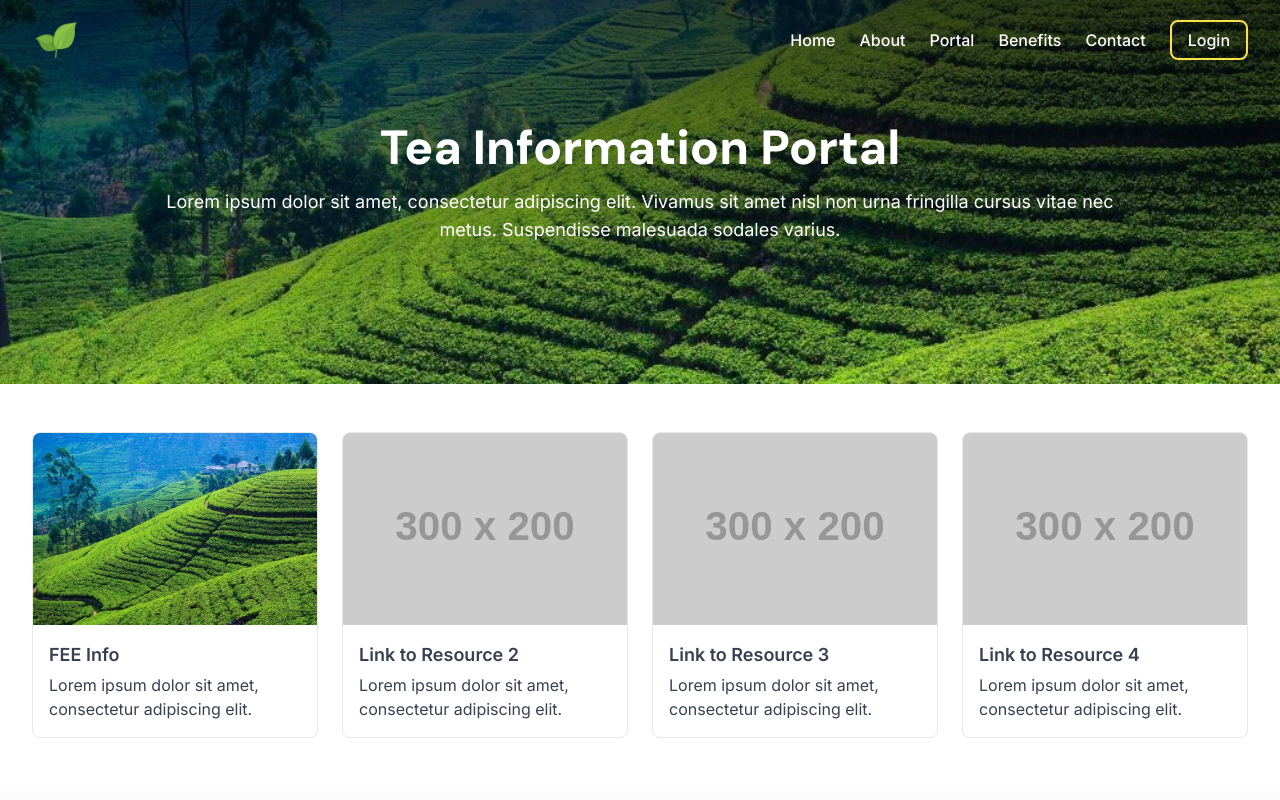
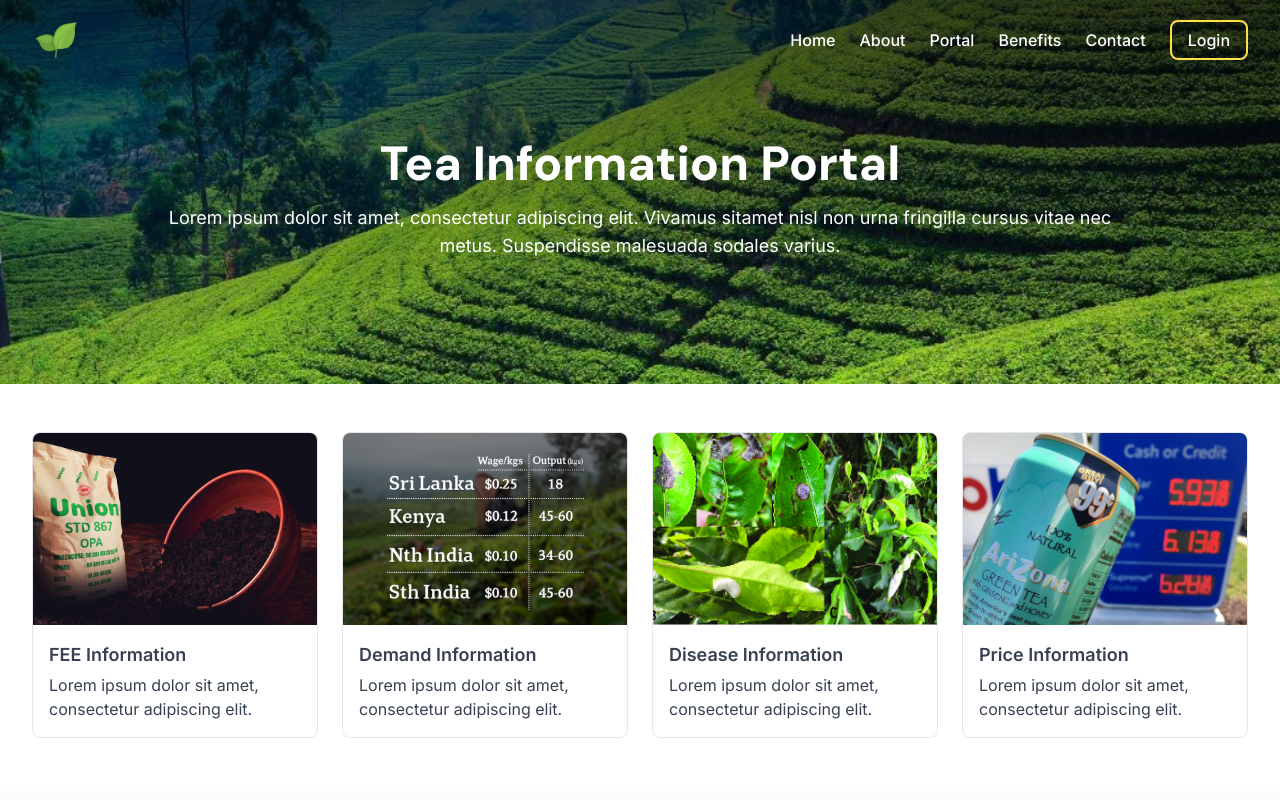
Before and after one commit to hasithapeiris/tea-plantation-portal, a React (Vite) app in the folder frontend/: page /portal in a window 1280 px wide. Shown: the top 800 px of the page. Built offline with nearby package versions, Linux system fonts and the light colour scheme.

Commit message:
feat: create a sub-header component

```diff
--- a/frontend/src/assets/index.tsx
+++ b/frontend/src/assets/index.tsx
@@ -5,6 +5,8 @@ import No_Data from "./no_data.png";
 import Tea_Export from "./tea_export.jpg";
 import Tea_Exports from "./tea_exports.png";
 import Tea_Production from "./tea_production.jpg";
+import Tea_Disease from "./tea_disease.png";
+import Tea_Price from "./tea_price.jpg";
 
 export {
   Header_1,
@@ -14,4 +16,6 @@ export {
   Tea_Export,
   Tea_Exports,
   Tea_Production,
+  Tea_Disease,
+  Tea_Price,
 };
--- a/frontend/src/components/MainCarousel.tsx
+++ b/frontend/src/components/MainCarousel.tsx
@@ -5,7 +5,7 @@ import { Header_1, Header_2, Header_3 } from "../assets";
 const slides = [
   {
     image: Header_1,
-    text: "WELOCME TO TEA PLANTATION PORTAL",
+    text: "WELOCME TO TEA INFORMATION PORTAL",
     subText:
       "Lorem ipsum dolor sit amet, consectetur adipiscing elit. Vivamus sit amet nisl non urna fringilla cursus vitae nec metus. Suspendisse malesuada sodales varius.",
   },
@@ -43,7 +43,7 @@ const MainCarousel: React.FC = () => {
   }, [current]);
 
   return (
-    <div className="relative min-h-screen w-full overflow-hidden">
+    <div className="relative min-h-screen bg-slate-800 w-full overflow-hidden">
       <div
         className="flex transition-transform duration-500"
         style={{ transform: `translateX(-${current * 100}%)` }}
--- /dev/null
+++ b/frontend/src/components/SubHeader.tsx
@@ -0,0 +1,28 @@
+type header = {
+  image: string;
+  title: string;
+  description: string;
+};
+
+const SubHeader = ({ image, title, description }: header) => {
+  return (
+    <div className="relative h-96">
+      <img
+        src={image}
+        alt="cover-image"
+        className="w-full h-full object-cover"
+      />
+      <div className="absolute inset-0 bg-gradient-to-b from-black to-transparent opacity-70" />
+      <div className="wrapper-header absolute inset-0 flex flex-col justify-center items-center text-center text-white pt-8">
+        <h1 className="font-heading text-3xl font-extrabold mb-4 animate-fade-in md:text-5xl">
+          {title}
+        </h1>
+        <p className="text-base md:text-lg font-normal mb-4 animate-fade-in-delay">
+          {description}
+        </p>
+      </div>
+    </div>
+  );
+};
+
+export default SubHeader;
--- a/frontend/src/components/index.tsx
+++ b/frontend/src/components/index.tsx
@@ -1,5 +1,6 @@
 import MainCarousel from "./MainCarousel";
 import Navbar from "./Navbar";
 import Footer from "./Footer";
+import SubHeader from "./SubHeader";
 
-export { MainCarousel, Navbar, Footer };
+export { MainCarousel, Navbar, Footer, SubHeader };
--- a/frontend/src/pages/ForexPortal.tsx
+++ b/frontend/src/pages/ForexPortal.tsx
@@ -6,7 +6,7 @@ import {
   Tea_Exports,
   Tea_Production,
 } from "../assets";
-import { Footer } from "../components";
+import { Footer, SubHeader } from "../components";
 
 const Card = ({
   image,
@@ -29,6 +29,11 @@ const Card = ({
 );
 
 const ForexPortal = () => {
+  const image = Header_1;
+  const title = "Tea Information Forex Portal";
+  const description =
+    "Lorem ipsum dolor sit amet, consectetur adipiscing elit. Vivamus sitamet nisl non urna fringilla cursus vitae nec metus. Suspendisse malesuada sodales varius.";
+
   const cards = [
     {
       image: Tea_Export,
@@ -64,24 +69,7 @@ const ForexPortal = () => {
 
   return (
     <>
-      <div className="relative h-96">
-        <img
-          src={Header_1}
-          alt="cover-image"
-          className="w-full h-full object-cover"
-        />
-        <div className="absolute inset-0 bg-gradient-to-b from-black to-transparent opacity-70" />
-        <div className="wrapper-header absolute inset-0 flex flex-col justify-center items-center text-center text-white py-12">
-          <h1 className="font-heading text-3xl font-extrabold mb-4 animate-fade-in md:text-5xl">
-            Tea Information Forex Portal
-          </h1>
-          <p className="text-base md:text-lg font-normal mb-4 animate-fade-in-delay">
-            Lorem ipsum dolor sit amet, consectetur adipiscing elit. Vivamus sit
-            amet nisl non urna fringilla cursus vitae nec metus. Suspendisse
-            malesuada sodales varius.
-          </p>
-        </div>
-      </div>
+      <SubHeader image={image} title={title} description={description} />
       <div className="wrapper flex flex-col items-center py-12">
         <div className="grid grid-cols-1 sm:grid-cols-2 lg:grid-cols-3 gap-6">
           {cards.map((card, index) => (
--- a/frontend/src/pages/ForexPrediction.tsx
+++ b/frontend/src/pages/ForexPrediction.tsx
@@ -2,7 +2,7 @@ import React, { useState } from "react";
 import axios from "axios";
 import { InputFormState, PredictionResult } from "../types";
 import { No_Data, Tea_Export } from "../assets";
-import { Footer } from "../components";
+import { Footer, SubHeader } from "../components";
 
 const ForexPrediction: React.FC = () => {
   const [formData, setFormData] = useState<InputFormState>({
@@ -18,6 +18,11 @@ const ForexPrediction: React.FC = () => {
   const [prediction, setPrediction] = useState<PredictionResult | null>(null);
   const [loading, setLoading] = useState<boolean>(false);
   const [error, setError] = useState<string | null>(null);
+
+  const image = Tea_Export;
+  const title = "Predict Foreign Exchange Earnings (FEE)";
+  const description =
+    "Lorem ipsum dolor sit amet, consectetur adipiscing elit. Vivamus sitamet nisl non urna fringilla cursus vitae nec metus. Suspendisse malesuada sodales varius.";
 
   const handleChange = (e: React.ChangeEvent<HTMLInputElement>): void => {
     const { name, value } = e.target;
@@ -47,24 +52,7 @@ const ForexPrediction: React.FC = () => {
 
   return (
     <>
-      <div className="relative h-96 bg-slate-800">
-        <img
-          src={Tea_Export}
-          alt="cover-image"
-          className="w-full h-full object-cover object-center"
-        />
-        <div className="absolute inset-0 bg-gradient-to-b from-black to-transparent opacity-80" />
-        <div className="wrapper-header absolute inset-0 flex flex-col justify-center items-center text-center text-white pt-8">
-          <h1 className="font-heading text-3xl font-extrabold mb-4 animate-fade-in md:text-5xl">
-            Predict Foreign Exchange Earnings (FEE)
-          </h1>
-          <p className="text-base md:text-lg font-normal mb-4 animate-fade-in-delay">
-            Lorem ipsum dolor sit amet, consectetur adipiscing elit. Vivamus sit
-            amet nisl non urna fringilla cursus vitae nec metus. Suspendisse
-            malesuada sodales varius.
-          </p>
-        </div>
-      </div>
+      <SubHeader image={image} title={title} description={description} />
       <div className="wrapper py-12">
         <div className="grid md:grid-cols-2 gap-8">
           {/* Input Form */}
--- a/frontend/src/pages/Portal.tsx
+++ b/frontend/src/pages/Portal.tsx
@@ -1,5 +1,11 @@
-import { Header_1 } from "../assets";
-import { Footer } from "../components";
+import {
+  Header_1,
+  Tea_Disease,
+  Tea_Export,
+  Tea_Exports,
+  Tea_Price,
+} from "../assets";
+import { Footer, SubHeader } from "../components";
 
 const Card = ({
   image,
@@ -27,53 +33,41 @@ const Card = ({
 );
 
 const Portal = () => {
+  const image = Header_1;
+  const title = "Tea Information Portal";
+  const description =
+    "Lorem ipsum dolor sit amet, consectetur adipiscing elit. Vivamus sitamet nisl non urna fringilla cursus vitae nec metus. Suspendisse malesuada sodales varius.";
+
   const cards = [
     {
-      image: Header_1,
-      title: "FEE Info",
+      image: Tea_Export,
+      title: "FEE Information",
       description: "Lorem ipsum dolor sit amet, consectetur adipiscing elit.",
       link: "/portal/forex",
     },
     {
-      image: "https://via.placeholder.com/300x200",
-      title: "Link to Resource 2",
+      image: Tea_Exports,
+      title: "Demand Information",
       description: "Lorem ipsum dolor sit amet, consectetur adipiscing elit.",
-      link: "https://example.com/resource2",
+      link: "/portal/demand",
     },
     {
-      image: "https://via.placeholder.com/300x200",
-      title: "Link to Resource 3",
+      image: Tea_Disease,
+      title: "Disease Information",
       description: "Lorem ipsum dolor sit amet, consectetur adipiscing elit.",
-      link: "https://example.com/resource3",
+      link: "/portal/disease",
     },
     {
-      image: "https://via.placeholder.com/300x200",
-      title: "Link to Resource 4",
+      image: Tea_Price,
+      title: "Price Information",
       description: "Lorem ipsum dolor sit amet, consectetur adipiscing elit.",
-      link: "https://example.com/resource4",
+      link: "/portal/price",
     },
   ];
 
   return (
     <>
-      <div className="relative h-96">
-        <img
-          src={Header_1}
-          alt="cover-image"
-          className="w-full h-full object-cover"
-        />
-        <div className="absolute inset-0 bg-gradient-to-b from-black to-transparent opacity-70" />
-        <div className="wrapper-header absolute inset-0 flex flex-col justify-center items-center text-center text-white py-12">
-          <h1 className="font-heading text-3xl font-extrabold mb-4 animate-fade-in md:text-5xl">
-            Tea Information Portal
-          </h1>
-          <p className="text-base md:text-lg font-normal mb-4 animate-fade-in-delay">
-            Lorem ipsum dolor sit amet, consectetur adipiscing elit. Vivamus sit
-            amet nisl non urna fringilla cursus vitae nec metus. Suspendisse
-            malesuada sodales varius.
-          </p>
-        </div>
-      </div>
+      <SubHeader image={image} title={title} description={description} />
       <div className="wrapper flex flex-col items-center py-12">
         <div className="grid grid-cols-1 sm:grid-cols-2 lg:grid-cols-4 gap-6">
           {cards.map((card, index) => (
```
Also changed, not shown: frontend/src/assets/tea_disease.png (added), frontend/src/assets/tea_price.jpg (added).
